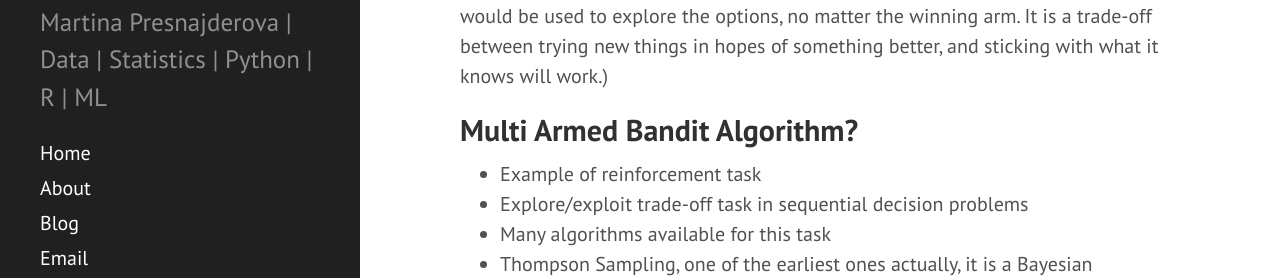
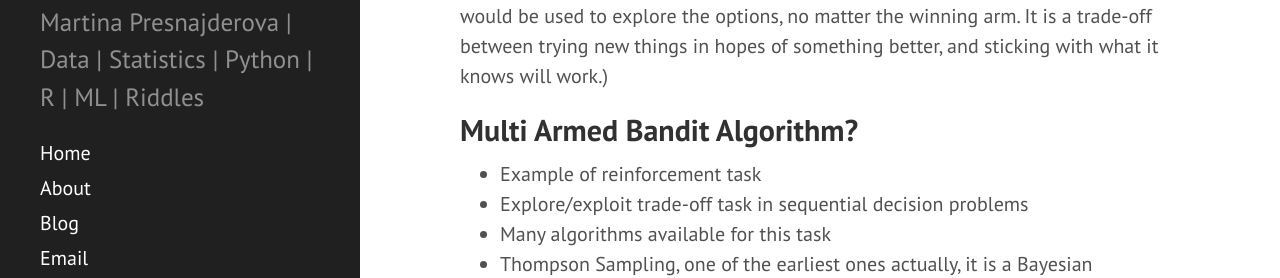
Before and after one commit to martina-presnajderova-deel/martinapre.github.io, a Jekyll site: the page built from index.html, in a window 1280 px wide. Shown: the part 549-827 px from the top of the page. Built offline with Jekyll 4.4.1, drawn with Linux system fonts in a browser that asks for light colours; formulas are drawn with MathJax 3; the list of posts is cut into pages by our own code.

Commit message:
Update _config.yml

```diff
--- a/_config.yml
+++ b/_config.yml
@@ -16,7 +16,7 @@ permalink:        pretty
 # Setup
 title:            MP
 tagline:          'Data'
-description:      'Martina Presnajderova | Data | Statistics | Python | R | ML'
+description:      'Martina Presnajderova | Data | Statistics | Python | R | ML | Riddles'
 url:              https://github.com/martinapre
 
 paginate:         5
```
